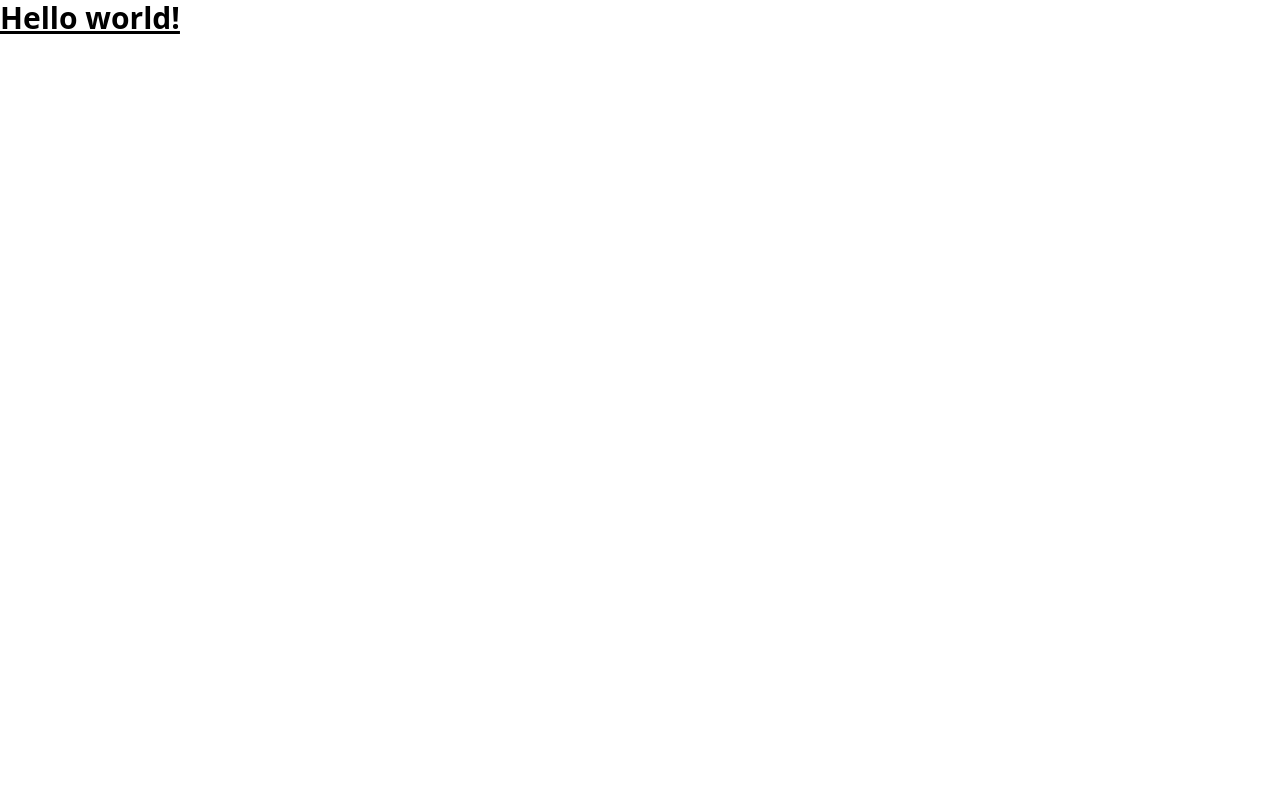
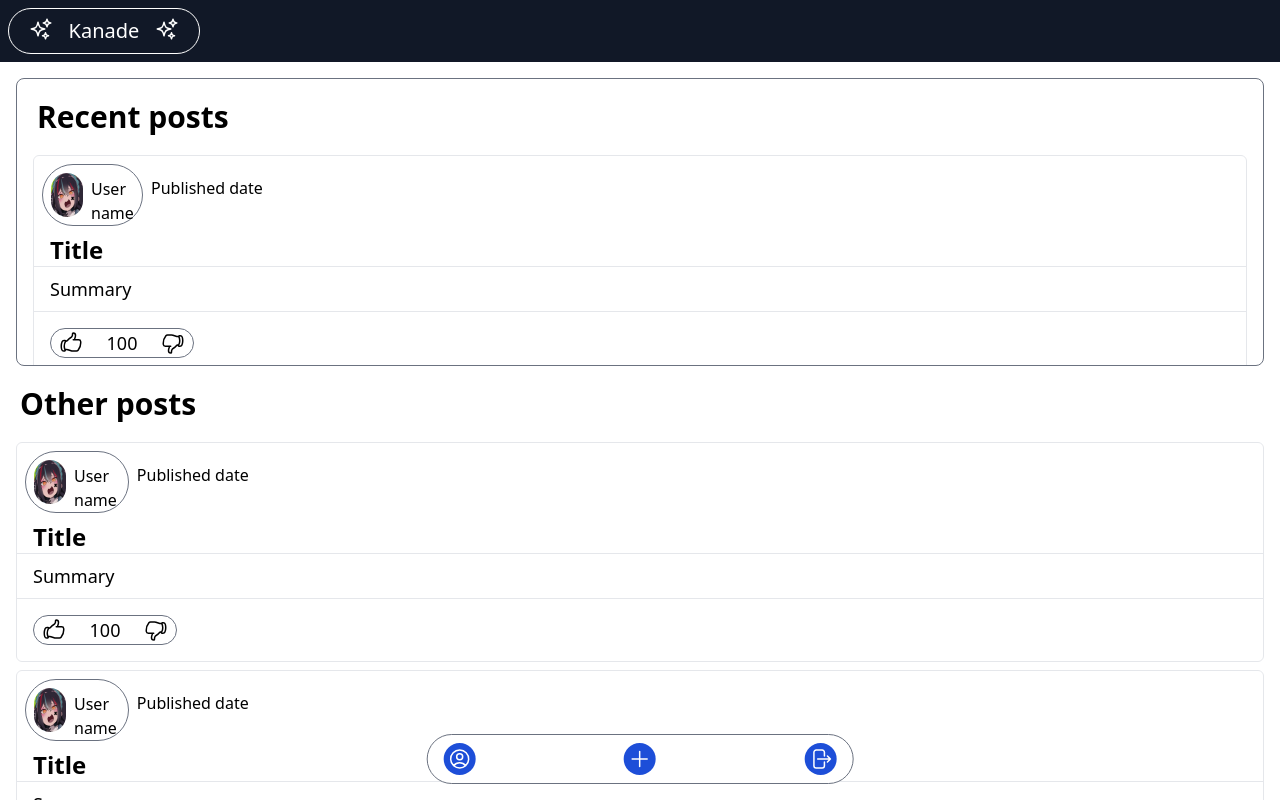
Before and after one commit to UMRGRS/kanade_app, a React (Create React App) app: page /dev in a window 1280 px wide. Shown: the top 800 px of the page. Built offline with nearby package versions, Linux system fonts and the light colour scheme.

Commit message:
Base components css complete

```diff
--- a/src/components/floating_actions_bar.jsx
+++ b/src/components/floating_actions_bar.jsx
@@ -0,0 +1,24 @@
+export default function Floating(){
+    return(
+        <div class="w-3/6 sm:w-2/6 md:w-2/6 lg:w-2/6 container fixed bottom-4 left-1/2 transform -translate-x-1/2 rounded-full border border-gray-500 bg-white">
+            <div className="flex justify-between p-2">
+                <button className="bg-blue-700 text-white rounded-full p-1 ms-2">
+                    <svg xmlns="http://www.w3.org/2000/svg" fill="none" viewBox="0 0 24 24" strokeWidth={1.5} stroke="currentColor" className="w-6 h-6">
+                        <path strokeLinecap="round" strokeLinejoin="round" d="M17.982 18.725A7.488 7.488 0 0 0 12 15.75a7.488 7.488 0 0 0-5.982 2.975m11.963 0a9 9 0 1 0-11.963 0m11.963 0A8.966 8.966 0 0 1 12 21a8.966 8.966 0 0 1-5.982-2.275M15 9.75a3 3 0 1 1-6 0 3 3 0 0 1 6 0Z" />
+                    </svg>
+                </button>
+                <button className="bg-blue-700 text-white rounded-full p-1">
+                    <svg xmlns="http://www.w3.org/2000/svg" fill="none" viewBox="0 0 24 24" strokeWidth={1.5} stroke="currentColor" className="w-6 h-6">
+                        <path strokeLinecap="round" strokeLinejoin="round" d="M12 4.5v15m7.5-7.5h-15" />
+                    </svg>
+                </button>
+                <button className="bg-blue-700 text-white rounded-full p-1 me-2">
+                    <svg xmlns="http://www.w3.org/2000/svg" fill="none" viewBox="0 0 24 24" strokeWidth={1.5} stroke="currentColor" className="w-6 h-6">
+                        <path strokeLinecap="round" strokeLinejoin="round" d="M15.75 9V5.25A2.25 2.25 0 0 0 13.5 3h-6a2.25 2.25 0 0 0-2.25 2.25v13.5A2.25 2.25 0 0 0 7.5 21h6a2.25 2.25 0 0 0 2.25-2.25V15m3 0 3-3m0 0-3-3m3 3H9" />
+                    </svg>
+                </button>
+            </div>
+        </div>
+
+    )
+}
--- a/src/components/header.jsx
+++ b/src/components/header.jsx
@@ -0,0 +1,21 @@
+export default function Header(){
+    return(
+        <nav className="bg-gray-900 text-white p-2">
+            <a href="#" className="max-w-48 flex justify-between border border-lg border-white rounded-full p-2">
+                <div className="ps-3">
+                    <svg xmlns="http://www.w3.org/2000/svg" fill="none" viewBox="0 0 24 24" strokeWidth={1.5} stroke="currentColor" className="w-6 h-6">
+                        <path strokeLinecap="round" strokeLinejoin="round" d="M9.813 15.904 9 18.75l-.813-2.846a4.5 4.5 0 0 0-3.09-3.09L2.25 12l2.846-.813a4.5 4.5 0 0 0 3.09-3.09L9 5.25l.813 2.846a4.5 4.5 0 0 0 3.09 3.09L15.75 12l-2.846.813a4.5 4.5 0 0 0-3.09 3.09ZM18.259 8.715 18 9.75l-.259-1.035a3.375 3.375 0 0 0-2.455-2.456L14.25 6l1.036-.259a3.375 3.375 0 0 0 2.455-2.456L18 2.25l.259 1.035a3.375 3.375 0 0 0 2.456 2.456L21.75 6l-1.035.259a3.375 3.375 0 0 0-2.456 2.456ZM16.894 20.567 16.5 21.75l-.394-1.183a2.25 2.25 0 0 0-1.423-1.423L13.5 18.75l1.183-.394a2.25 2.25 0 0 0 1.423-1.423l.394-1.183.394 1.183a2.25 2.25 0 0 0 1.423 1.423l1.183.394-1.183.394a2.25 2.25 0 0 0-1.423 1.423Z" />
+                    </svg>
+                </div>
+                <div>
+                    <p className="text-xl">Kanade</p>
+                </div>
+                <div className="pe-3">
+                    <svg xmlns="http://www.w3.org/2000/svg" fill="none" viewBox="0 0 24 24" strokeWidth={1.5} stroke="currentColor" className="w-6 h-6">
+                        <path strokeLinecap="round" strokeLinejoin="round" d="M9.813 15.904 9 18.75l-.813-2.846a4.5 4.5 0 0 0-3.09-3.09L2.25 12l2.846-.813a4.5 4.5 0 0 0 3.09-3.09L9 5.25l.813 2.846a4.5 4.5 0 0 0 3.09 3.09L15.75 12l-2.846.813a4.5 4.5 0 0 0-3.09 3.09ZM18.259 8.715 18 9.75l-.259-1.035a3.375 3.375 0 0 0-2.455-2.456L14.25 6l1.036-.259a3.375 3.375 0 0 0 2.455-2.456L18 2.25l.259 1.035a3.375 3.375 0 0 0 2.456 2.456L21.75 6l-1.035.259a3.375 3.375 0 0 0-2.456 2.456ZM16.894 20.567 16.5 21.75l-.394-1.183a2.25 2.25 0 0 0-1.423-1.423L13.5 18.75l1.183-.394a2.25 2.25 0 0 0 1.423-1.423l.394-1.183.394 1.183a2.25 2.25 0 0 0 1.423 1.423l1.183.394-1.183.394a2.25 2.25 0 0 0-1.423 1.423Z" />
+                    </svg>
+                </div>
+            </a>
+        </nav>
+    )
+}
--- a/src/components/post_template.jsx
+++ b/src/components/post_template.jsx
@@ -0,0 +1,24 @@
+import UpVotes from "./up_votes_module";
+import template from "../img/template.jpeg"
+
+
+export default function PostTemplate({userInfo}){
+    return(
+        <div className="mx-4 my-2 border border-gray-200 rounded-md">
+            <div className="flex ">
+                <a href="#" className="flex justify-start w-1/12 border border-gray-500 mt-2 ms-2 rounded-full">
+                    <img src={template} className="rounded-full w-8 m-2" />
+                    <p className="mt-3">User name</p>
+                </a>
+                <p className="mt-5 ms-2">Published date</p>
+            </div>
+            <div className="flex ms-4 mt-2">
+                <h1 className="text-2xl font-bold">Title</h1>
+            </div>
+            <hr></hr>
+            <h2 className="text-lg mx-4 my-2">Summary</h2>
+            <hr></hr>
+            <UpVotes votes={100}/>
+        </div>
+    )
+}
--- a/src/components/recent_posts_section.jsx
+++ b/src/components/recent_posts_section.jsx
@@ -0,0 +1,14 @@
+import PostTemplate from "./post_template";
+
+export default function RecentPosts(){
+    return(
+        <div className="h-72 overflow-auto border border-gray-500 m-4 rounded-lg">
+            <h1 className="m-5 text-3xl font-bold">Recent posts</h1>
+            <PostTemplate />
+            <PostTemplate />
+            <PostTemplate />
+            <PostTemplate />
+            <PostTemplate />
+        </div>
+    )
+}
--- a/src/components/up_votes_module.jsx
+++ b/src/components/up_votes_module.jsx
@@ -0,0 +1,21 @@
+export default function UpVotes({votes}){
+    return(
+        <div className="m-4">
+            <div className="flex justify-between w-36 border border-gray-500 rounded-full">
+                <button>
+                    <svg xmlns="http://www.w3.org/2000/svg" fill="none" viewBox="0 0 24 24" strokeWidth={1.5} stroke="currentColor" className="w-6 h-6 mx-2">
+                        <path strokeLinecap="round" strokeLinejoin="round" d="M6.633 10.25c.806 0 1.533-.446 2.031-1.08a9.041 9.041 0 0 1 2.861-2.4c.723-.384 1.35-.956 1.653-1.715a4.498 4.498 0 0 0 .322-1.672V2.75a.75.75 0 0 1 .75-.75 2.25 2.25 0 0 1 2.25 2.25c0 1.152-.26 2.243-.723 3.218-.266.558.107 1.282.725 1.282m0 0h3.126c1.026 0 1.945.694 2.054 1.715.045.422.068.85.068 1.285a11.95 11.95 0 0 1-2.649 7.521c-.388.482-.987.729-1.605.729H13.48c-.483 0-.964-.078-1.423-.23l-3.114-1.04a4.501 4.501 0 0 0-1.423-.23H5.904m10.598-9.75H14.25M5.904 18.5c.083.205.173.405.27.602.197.4-.078.898-.523.898h-.908c-.889 0-1.713-.518-1.972-1.368a12 12 0 0 1-.521-3.507c0-1.553.295-3.036.831-4.398C3.387 9.953 4.167 9.5 5 9.5h1.053c.472 0 .745.556.5.96a8.958 8.958 0 0 0-1.302 4.665c0 1.194.232 2.333.654 3.375Z" />
+                    </svg>
+                </button>
+                <div>
+                    <p className="text-lg">{votes}</p>
+                </div>
+                <button>
+                    <svg xmlns="http://www.w3.org/2000/svg" fill="none" viewBox="0 0 24 24" strokeWidth={1.5} stroke="currentColor" className="w-6 h-6 mx-2">
+                        <path strokeLinecap="round" strokeLinejoin="round" d="M7.498 15.25H4.372c-1.026 0-1.945-.694-2.054-1.715a12.137 12.137 0 0 1-.068-1.285c0-2.848.992-5.464 2.649-7.521C5.287 4.247 5.886 4 6.504 4h4.016a4.5 4.5 0 0 1 1.423.23l3.114 1.04a4.5 4.5 0 0 0 1.423.23h1.294M7.498 15.25c.618 0 .991.724.725 1.282A7.471 7.471 0 0 0 7.5 19.75 2.25 2.25 0 0 0 9.75 22a.75.75 0 0 0 .75-.75v-.633c0-.573.11-1.14.322-1.672.304-.76.93-1.33 1.653-1.715a9.04 9.04 0 0 0 2.86-2.4c.498-.634 1.226-1.08 2.032-1.08h.384m-10.253 1.5H9.7m8.075-9.75c.01.05.027.1.05.148.593 1.2.925 2.55.925 3.977 0 1.487-.36 2.89-.999 4.125m.023-8.25c-.076-.365.183-.75.575-.75h.908c.889 0 1.713.518 1.972 1.368.339 1.11.521 2.287.521 3.507 0 1.553-.295 3.036-.831 4.398-.306.774-1.086 1.227-1.918 1.227h-1.053c-.472 0-.745-.556-.5-.96a8.95 8.95 0 0 0 .303-.54" />
+                    </svg>
+                </button>
+            </div>
+        </div>
+    )
+}
--- /dev/null
+++ b/src/dev.js
@@ -0,0 +1,23 @@
+import Floating from "./components/floating_actions_bar";
+import Header from "./components/header";
+import PostTemplate from "./components/post_template";
+import RecentPosts from "./components/recent_posts_section";
+
+export default function Dev(){
+    return(
+        <div>
+            <Header />
+            <RecentPosts />
+            <Floating />
+            <div>
+                <h1 className="m-5 text-3xl font-bold">Other posts</h1>
+                <PostTemplate />
+                <PostTemplate />
+                <PostTemplate />
+                <PostTemplate />
+                <PostTemplate />
+            </div>
+        </div>
+    )
+
+}
--- a/src/index.js
+++ b/src/index.js
@@ -1,13 +1,29 @@
 import React from 'react';
 import ReactDOM from 'react-dom/client';
+import {
+  createBrowserRouter,
+  RouterProvider,
+} from "react-router-dom";
 import './index.css';
 import App from './App';
+import Dev from './dev'
 import reportWebVitals from './reportWebVitals';
+
+const router = createBrowserRouter([
+  {
+    path: "/",
+    element: <App />
+  },
+  {
+    path: "/dev",
+    element: <Dev />
+  },
+]);
 
 const root = ReactDOM.createRoot(document.getElementById('root'));
 root.render(
   <React.StrictMode>
-    <App />
+    <RouterProvider router={router} />
   </React.StrictMode>
 );
 
```
Also changed, not shown: src/img/template.jpeg (added).
